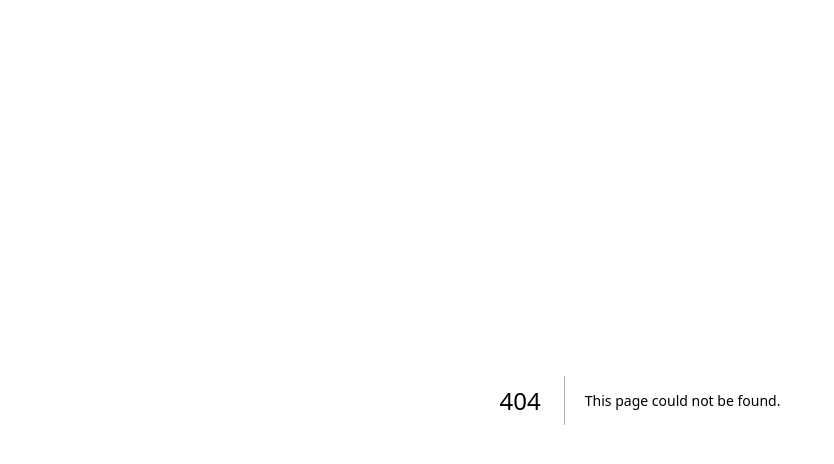
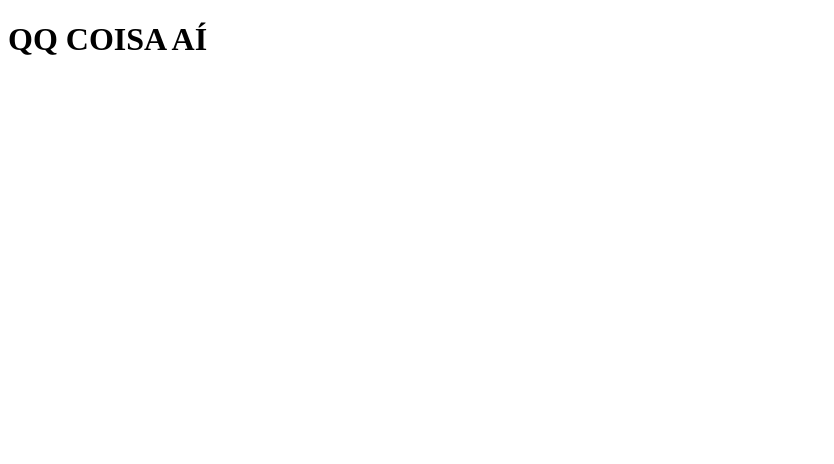
Before and after one commit to PTorini1/tabnews-clone, a Next.js app: page / in a window 1280 px wide. Before the commit this address had no page. Shown: the top 464 px of the page, without its empty margins (0-834 px from the left). Built offline with nearby package versions, Linux system fonts and the light colour scheme.

Commit message:
feat: writing something for people

```diff
--- a/pages/Home.jsx
+++ b/pages/index.jsx
@@ -1,5 +1,5 @@
 function Home() {
-    return <h1>WHAAAAAAAAAAAAAAAAAAT?</h1>;
+    return <h1>QQ COISA AÍ</h1>;
 }
 
 export default Home;
```
